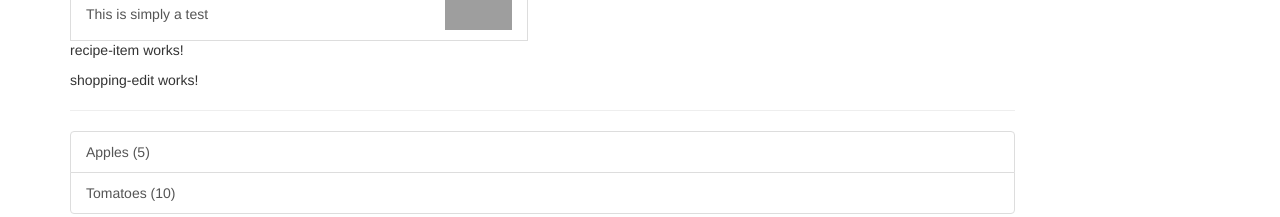
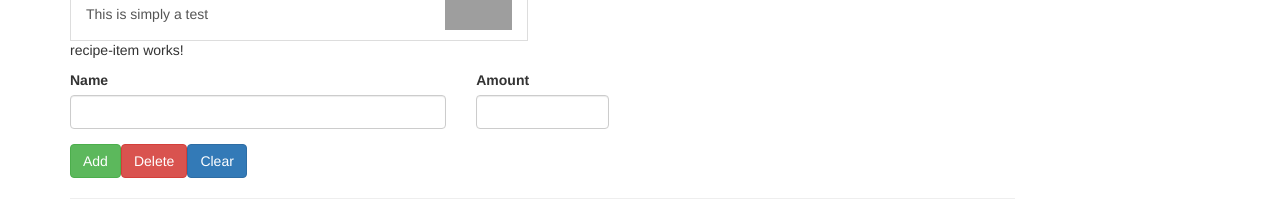
Before and after one commit to Carole-GRD/recipe-app-ng, an Angular app: page / in a window 1280 px wide. Shown: the part 249-466 px from the top of the page. Built offline with nearby package versions, Linux system fonts and the light colour scheme; grey boxes are pictures that could not be loaded.

Commit message:
Adding a Shopping List Edit

```diff
--- a/src/app/shopping-list/shopping-edit/shopping-edit.component.html
+++ b/src/app/shopping-list/shopping-edit/shopping-edit.component.html
@@ -1 +1,29 @@
-<p>shopping-edit works!</p>
+<div class="row">
+    <div class="col-xs-12">
+        <form>
+            <div class="row">
+                <div class="col-sm-5 form-group">
+                    <label for="name">Name</label>
+                    <input
+                        type="text"
+                        id="name"
+                        class="form-control">
+                </div>
+                <div class="col-sm-2 form-group">
+                    <label for="amount">Amount</label>
+                    <input
+                        type="number"
+                        id="amount"
+                        class="form-control">
+                </div>
+            </div>
+            <div class="row">
+                <div class="col-xs-12">
+                    <button class="btn btn-success" type="submit">Add</button>
+                    <button class="btn btn-danger" type="button">Delete</button>
+                    <button class="btn btn-primary" type="button">Clear</button>
+                </div>
+            </div>
+        </form>
+    </div>
+</div>
```
Also changed, not shown: src/assets/img/3_adding-shopping-list-edit.png (added).
